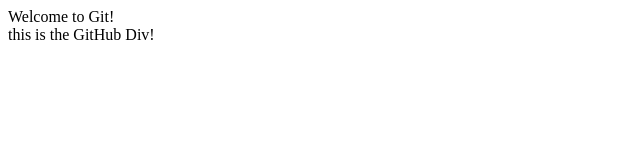
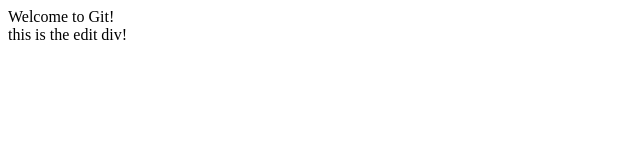
Before and after one commit to oriML/my-start-project, a plain HTML site: page index.html in a window 1280 px wide. Shown: the full height of the page, 0-640 px from the left. Drawn offline with Linux system fonts and the light colour scheme.

Commit message:
this the change

```diff
--- a/index.html
+++ b/index.html
@@ -13,7 +13,7 @@
     </div>
 
     <div>
-        this is the GitHub Div!
+        this is the edit div!
     </div>
 
 </body>
```
